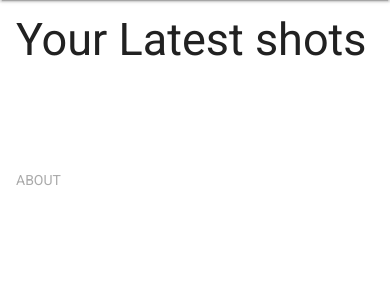
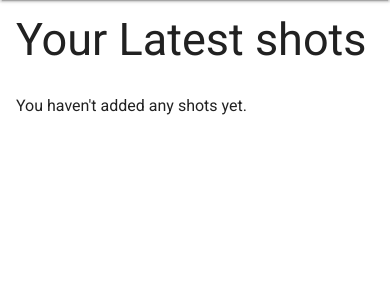
Before and after one commit to manti-by/Traugott, a Django app: template app/traugott/templates/index.html in a window 390 px wide. Shown: the part 56-356 px from the top of the page. Run offline with Django 3.2, Linux system fonts and the light colour scheme; the template is opened without the code that fills it, so the values that code supplies are empty; parts of the project's set-up code (start-up, migrations or seed data) failed here and were passed over; some libraries are stand-ins or nearby versions.

Commit message:
Update responsive template, update dev logger

```diff
--- a/app/traugott/static/css/base.css
+++ b/app/traugott/static/css/base.css
@@ -22,3 +22,7 @@ form .error-holder {
 .shot-image {
     max-width: 100%;
 }
+
+.empty {
+    padding: 1em 0;
+}
--- /dev/null
+++ b/app/traugott/static/css/responsive/desktop.css
@@ -0,0 +1,3 @@
+@media only screen and (min-width: 1383px) {
+
+}
--- /dev/null
+++ b/app/traugott/static/css/responsive/notebook.css
@@ -0,0 +1,2 @@
+@media only screen and (min-width: 1024px) and (max-width: 1382px) {
+}
--- /dev/null
+++ b/app/traugott/static/css/responsive/phablet.css
@@ -0,0 +1,5 @@
+@media only screen and (min-width: 481px) and (max-width: 768px) {
+    .container.static {
+        width: calc(100% - 32px);
+    }
+}
--- /dev/null
+++ b/app/traugott/static/css/responsive/phone.css
@@ -0,0 +1,5 @@
+@media only screen and (max-width: 480px) {
+    .container.static {
+        width: calc(100% - 32px);
+    }
+}
--- /dev/null
+++ b/app/traugott/static/css/responsive/tablet.css
@@ -0,0 +1,2 @@
+@media only screen and (min-width: 769px) and (max-width: 1024px) {
+}
--- a/app/traugott/templates/common/header.html
+++ b/app/traugott/templates/common/header.html
@@ -22,7 +22,7 @@
 </header>
 <div class="mdl-layout__drawer">
     <span class="mdl-layout-title">Traugott</span>
-    <div class="menu">
+    <div class="menu mdl-navigation">
         {% if user.id %}
             <a class="mdl-navigation__link" href="{% url 'index' %}">Home</a>
             <a class="mdl-navigation__link" href="{% url 'about' %}">About</a>
--- a/app/traugott/templates/common/layout.html
+++ b/app/traugott/templates/common/layout.html
@@ -29,6 +29,12 @@
         <link rel="stylesheet" href="https://code.getmdl.io/1.2.1/material.indigo-pink.min.css">
         <link rel="stylesheet" type="text/css" href="{% static 'css/mdl.css' %}">
         <link rel="stylesheet" type="text/css" href="{% static 'css/base.css' %}">
+
+        <link rel="stylesheet" type="text/css" href="{% static 'css/responsive/phone.css' %}">
+        <link rel="stylesheet" type="text/css" href="{% static 'css/responsive/phablet.css' %}">
+        <link rel="stylesheet" type="text/css" href="{% static 'css/responsive/tablet.css' %}">
+        <link rel="stylesheet" type="text/css" href="{% static 'css/responsive/notebook.css' %}">
+        <link rel="stylesheet" type="text/css" href="{% static 'css/responsive/desktop.css' %}">
     </head>
     <body>
         <div class="mdl-layout mdl-js-layout mdl-layout--fixed-header">
@@ -37,7 +43,7 @@
                 {% block content %}
                     404 Not Found
                 {% endblock %}
-                <footer class="mdl-mini-footer">
+                <footer class="mdl-mini-footer mdl-layout--large-screen-only">
                     {% include 'common/footer.html' %}
                 </footer>
             </main>
--- a/app/traugott/templates/index.html
+++ b/app/traugott/templates/index.html
@@ -8,7 +8,7 @@
             <h2 class="mdl-cell mdl-cell--12-col">Your Latest shots</h2>
             {% for shot in shots %}
                 <div class="mdl-cell mdl-cell--4-col">
-                    <div class="mdl-card mdl-shadow--4dp">
+                    <div class="mdl-card">
                         <div class="mdl-card__title">
                             <h2 class="mdl-card__title-text">{{ shot.date }}</h2>
                         </div>
@@ -29,6 +29,10 @@
                         </div>
                     </div>
                 </div>
+            {% empty %}
+                <div class="empty mdl-cell mdl-cell--12-col">
+                    You haven't added any shots yet.
+                </div>
             {% endfor %}
         </div>
     </div>
```
Also changed, not shown: app/traugott/settings/dev.py (+5 -2 lines).
